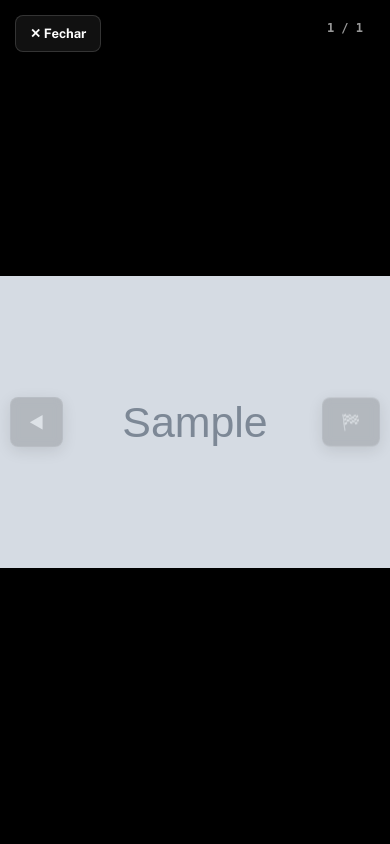
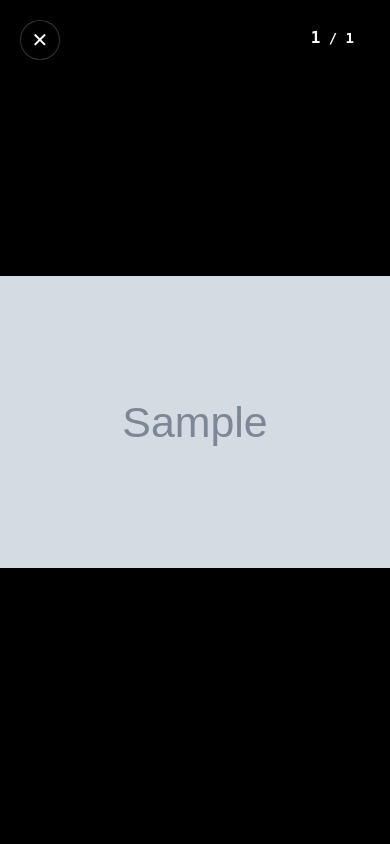
Before and after one commit to nellowint/pubfiles, a Django app: a page that uses templates/publications/base.html in a window 390 px wide. Run offline with Django 5.2, Linux system fonts and the light colour scheme; tables that the repository leaves empty hold one stand-in row (values such as "Sample post"); grey boxes marked "Sample" are stand-in pictures; some libraries are stand-ins or nearby versions.

Commit message:
feat: add reels-style mobile reader, category slugs, and enhanced similar publications

```diff
--- /dev/null
+++ b/apps/publications/context_processors.py
@@ -0,0 +1,8 @@
+from apps.categories.models import Category
+
+
+def categories_processor(request):
+    """Context processor para disponibilizar categorias em todas as páginas."""
+    return {
+        'categories': Category.objects.all(),
+    }
--- a/apps/publications/views.py
+++ b/apps/publications/views.py
@@ -1,3 +1,5 @@
+import random
+
 from django.contrib.auth.decorators import login_required
 from django.db.models import Avg, Count, F, Q
 from django.http import HttpResponseNotAllowed, JsonResponse
@@ -14,18 +16,21 @@ class HomeView(ListView):
     model = Publication
     template_name = 'publications/index.html'
     context_object_name = 'publications'
-    paginate_by = 12
+    paginate_by = 20
 
     def get_queryset(self):
         queryset = Publication.objects.filter(is_active=True).prefetch_related('category').annotate(
             avg_rating=Avg('ratings__score'),
             ratings_count=Count('ratings'),
         )
-        category_id = self.request.GET.get('category')
+        category_param = self.request.GET.get('category')
 
-        if category_id:
+        if category_param:
             try:
-                category = Category.objects.get(id=category_id)
+                # Tenta buscar por slug primeiro, depois por ID (compatibilidade)
+                category = Category.objects.filter(slug=category_param).first()
+                if not category:
+                    category = Category.objects.get(id=category_param)
                 queryset = queryset.filter(
                     category__in=category.get_descendants(include_self=True)
                 )
@@ -37,11 +42,6 @@ class HomeView(ListView):
             queryset = queryset.filter(title__icontains=search_query)
 
         return queryset.order_by('-id')
-
-    def get_context_data(self, **kwargs):
-        context = super().get_context_data(**kwargs)
-        context['categories'] = Category.objects.all()
-        return context
 
 
 class PublicationDetailView(DetailView):
@@ -78,23 +78,40 @@ class PublicationDetailView(DetailView):
 
     def get_similar(self, publication):
         base = Publication.objects.filter(is_active=True).exclude(pk=publication.pk)
-        similar = list(
-            base.filter(category__in=publication.category.all())[:4]
-        )
+        original_categories = set(publication.category.values_list('id', flat=True))
+        original_words = set(w.lower() for w in publication.title.split() if len(w) > 3)
 
-        if len(similar) < 4:
-            palavras = [
-                w for w in publication.title.split() if len(w) > 3
-            ]
-            cond = Q()
-            for w in palavras:
-                cond |= Q(title__icontains=w)
-            excluidos = [publication.pk] + [s.pk for s in similar]
-            similar += list(
-                base.filter(cond).exclude(pk__in=excluidos)[:4 - len(similar)]
-            )
+        candidates = []
+        for pub in base:
+            score = 0
 
-        return similar[:4]
+            # Categoria (peso 10)
+            pub_categories = set(pub.category.values_list('id', flat=True))
+            if original_categories & pub_categories:
+                score += 10
+
+            # Título (peso 2 por palavra em comum)
+            pub_words = set(w.lower() for w in pub.title.split() if len(w) > 3)
+            score += len(original_words & pub_words) * 2
+
+            # Popularidade (até 3 pontos)
+            score += min(pub.views_count / 1000, 3)
+
+            if score > 0:
+                candidates.append((pub, score))
+
+        # Ordenar por score (desc)
+        candidates.sort(key=lambda x: -x[1])
+
+        # Rotação inteligente: embaralhar dentro de grupos de 3
+        groups = [candidates[i:i+3] for i in range(0, len(candidates), 3)]
+        for group in groups:
+            random.shuffle(group)
+
+        # Extrair apenas as publicações (remover scores)
+        result = [pub for group in groups for pub, _ in group]
+
+        return result[:6]
 
 
 @never_cache
@@ -108,7 +125,7 @@ def reader_view(request, slug, page_number):
     if page_number < 1 or page_number > total_pages:
         return render(request, 'errors/404.html', status=404)
 
-    if page_number == 1:
+    if page_number == total_pages:
         Publication.objects.filter(pk=publication.pk).update(
             views_count=F('views_count') + 1
         )
@@ -139,6 +156,7 @@ def reader_view(request, slug, page_number):
         'has_next': has_next,
         'previous_page_number': page_number - 1,
         'next_page_number': page_number + 1,
+        'pages': all_pages,
     }
 
     return render(request, 'publications/reader.html', context)
--- a/apps/website/tests.py
+++ b/apps/website/tests.py
@@ -42,8 +42,8 @@ class WebSettingsStartMessageTests(TestCase):
 class WebSettingsSeoTests(TestCase):
     def test_subtitle_description_defaults_blank(self):
         settings = WebSettings.objects.create()
-        self.assertEqual(settings.subtitle, '')
-        self.assertEqual(settings.description, '')
+        self.assertIsNone(settings.subtitle)
+        self.assertIsNone(settings.description)
 
     def test_subtitle_description_translatable(self):
         settings = WebSettings.objects.create(subtitle='Sub pt', description='Desc pt')
--- a/core/settings.py
+++ b/core/settings.py
@@ -68,6 +68,7 @@ TEMPLATES = [
                 'django.contrib.messages.context_processors.messages',
                 'apps.website.context_processors.website_settings',
                 'apps.subscriptions.context_processors.subscription_settings',
+                'apps.publications.context_processors.categories_processor',
             ],
         },
     },
--- a/core/urls.py
+++ b/core/urls.py
@@ -1,11 +1,11 @@
 from django.conf import settings
-from django.conf.urls.static import static
 from django.contrib import admin
 from django.contrib.auth import views as auth_views
 from django.contrib.sitemaps.views import sitemap
 from django.http import HttpResponse
 from django.shortcuts import render
-from django.urls import include, path
+from django.urls import include, path, re_path
+from django.views.static import serve
 
 from apps.accounts.views import (
     register_view, RememberMeLoginView, profile_view,
@@ -13,6 +13,17 @@ from apps.accounts.views import (
 )
 from apps.publications.sitemaps import PublicationSitemap, StaticSitemap
 from apps.website.views import robots_txt
+
+
+def no_cache_serve(request, path, document_root=None, **kwargs):
+    """Serve arquivos estáticos/mídia com headers anti-cache em desenvolvimento."""
+    response = serve(request, path, document_root=document_root, **kwargs)
+    if settings.DEBUG:
+        response['Cache-Control'] = 'no-cache, no-store, must-revalidate, max-age=0'
+        response['Pragma'] = 'no-cache'
+        response['Expires'] = '0'
+        response['Last-Modified'] = None
+    return response
 
 sitemaps = {
     'publications': PublicationSitemap,
@@ -47,9 +58,10 @@ urlpatterns = [
 ]
 
 if settings.DEBUG:
-    urlpatterns += static(
-        settings.MEDIA_URL,
-        document_root=settings.MEDIA_ROOT
-    )
+    from django.urls import re_path
+    urlpatterns += [
+        re_path(r'^static/(?P<path>.*)$', no_cache_serve, {'document_root': settings.STATICFILES_DIRS[0]}),
+        re_path(r'^media/(?P<path>.*)$', no_cache_serve, {'document_root': settings.MEDIA_ROOT}),
+    ]
 
 handler404 = lambda request, exception: render(request, 'errors/404.html', status=404)
--- a/static/css/publications-base.css
+++ b/static/css/publications-base.css
@@ -22,7 +22,7 @@ body {
     font-family: var(--font-body);
     color: var(--text-color);
     background-image: var(--bg-image);
-    background-attachment: fixed;
+    background-attachment: scroll;
     background-position: center center;
     background-repeat: no-repeat;
     background-size: cover;
@@ -30,6 +30,12 @@ body {
     -webkit-font-smoothing: antialiased;
     -moz-osx-font-smoothing: grayscale;
     overflow-x: hidden;
+}
+
+@media (min-width: 769px) {
+    body {
+        background-attachment: fixed;
+    }
 }
 
 h1, h2, h3, h4 { font-family: var(--font-heading); }
@@ -764,7 +770,8 @@ main { min-height: 0; }
 }
 
 @media (max-width: 768px) {
-    .site-wrapper { padding: 12px 12px 0; }
+    .site-wrapper { padding: 12px 12px 0; overflow-x: hidden; }
+    body { overflow-x: hidden; }
     .floating-nav { top: 10px; margin-bottom: 20px; }
     .nav-main-row { padding: 12px 16px; gap: 10px; }
     .nav-title { display: none; }
@@ -811,8 +818,7 @@ main { min-height: 0; }
     backdrop-filter: blur(10px);
     -webkit-backdrop-filter: blur(10px);
     text-align: center;
-    width: 100vw;
-    margin-left: calc(50% - 50vw);
+    width: 100%;
 }
 .footer-line {
     display: flex;
--- a/static/css/publications-reader.css
+++ b/static/css/publications-reader.css
@@ -77,10 +77,6 @@ body {
 .btn-cinema-close {
     top: 20px;
     left: 20px;
-    background: rgba(220, 53, 69, 0.8);
-}
-.btn-cinema-close:hover {
-    background: rgba(200, 35, 51, 1);
 }
 
 .btn-cinema-prev {
@@ -115,15 +111,109 @@ body {
     border-radius: 20px;
 }
 
+/* Reels Container (Mobile) */
+.reels-container {
+    display: none;
+    position: fixed;
+    top: 0;
+    left: 0;
+    width: 100vw;
+    height: 100vh;
+    background: #000000;
+    z-index: 9999;
+    overflow: hidden;
+}
+
+.reels-close {
+    position: absolute;
+    top: 20px;
+    left: 20px;
+    width: 40px;
+    height: 40px;
+    background: rgba(0, 0, 0, 0.6);
+    backdrop-filter: blur(10px);
+    -webkit-backdrop-filter: blur(10px);
+    border: 1px solid rgba(255, 255, 255, 0.2);
+    border-radius: 50%;
+    color: #ffffff;
+    font-size: 20px;
+    display: flex;
+    align-items: center;
+    justify-content: center;
+    z-index: 10001;
+    text-decoration: none;
+    transition: background 0.2s;
+}
+
+/* Reels Wrapper */
+.reels-wrapper {
+    width: 100%;
+    height: 100%;
+    overflow-y: scroll;
+    scroll-snap-type: y mandatory;
+    -webkit-overflow-scrolling: touch;
+    scrollbar-width: none;
+}
+
+.reels-wrapper::-webkit-scrollbar {
+    display: none;
+}
+
+/* Reel Page */
+.reel-page {
+    width: 100vw;
+    height: 100vh;
+    scroll-snap-align: start;
+    display: flex;
+    align-items: center;
+    justify-content: center;
+    position: relative;
+}
+
+.reel-image {
+    max-width: 100%;
+    max-height: 100%;
+    width: auto;
+    height: auto;
+    object-fit: contain;
+    user-select: none;
+    -webkit-user-drag: none;
+}
+
+/* Counter */
+.reels-counter {
+    position: absolute;
+    top: 20px;
+    right: 20px;
+    color: #ffffff;
+    font-family: monospace;
+    font-size: 14px;
+    font-weight: bold;
+    z-index: 10000;
+    background: rgba(0, 0, 0, 0.6);
+    backdrop-filter: blur(10px);
+    -webkit-backdrop-filter: blur(10px);
+    padding: 8px 16px;
+    border-radius: 20px;
+}
+
+.reels-current {
+    font-size: 16px;
+}
+
+/* Media Queries */
 @media (max-width: 768px) {
-    .cinema-btn {
-        padding: 14px 18px;
-        font-size: 16px;
-        background: rgba(20, 20, 20, 0.85);
+    .cinema-container {
+        display: none !important;
     }
 
-    .btn-cinema-prev { left: 10px; }
-    .btn-cinema-next { right: 10px; }
-    .btn-cinema-close { top: 15px; left: 15px; padding: 10px 14px; font-size: 13px; }
-    .cinema-counter { top: 15px; right: 15px; font-size: 12px; }
+    .reels-container {
+        display: block !important;
+    }
 }
+
+@media (min-width: 769px) {
+    .reels-container {
+        display: none !important;
+    }
+}
--- a/templates/publications/base.html
+++ b/templates/publications/base.html
@@ -59,6 +59,7 @@
         document.documentElement.setAttribute('data-theme', savedTheme);
     </script>
 
+    {% if not debug %}
         <!-- Google tag (gtag.js) -->
         <script async src="https://www.googletagmanager.com/gtag/js?id=G-T9P4J6P7J0"></script>
         <script>
@@ -68,6 +69,7 @@
 
           gtag('config', 'G-T9P4J6P7J0');
         </script>
+    {% endif %}
 </head>
 <body>
 
@@ -170,9 +172,9 @@
 
                         {% for category in categories %}
                             {% if category.is_root_node %}
-                                <a href="{% url 'publications:home' %}?category={{ category.id }}"
-                                   class="category-nav-button cat-{{ category.id }}"
-                                   data-cat-id="{{ category.id }}"
+                                <a href="{% url 'publications:home' %}?category={{ category.slug }}"
+                                   class="category-nav-button cat-{{ category.slug }}"
+                                   data-cat-id="{{ category.slug }}"
                                    data-parent-id="{{ category.parent_id }}">
                                     {{ category.name }}
                                 </a>
@@ -194,6 +196,8 @@
             {% block after_content %}{% endblock %}
         </main>
 
+    </div>
+
     <footer class="site-footer">
         <div class="footer-line">
             <span>{% now "Y" %} © {{ site_title }}. {% trans 'Os direitos sobre as obras pertencem aos seus respectivos titulares.' %}</span>
@@ -207,8 +211,6 @@
             {% endif %}
         </div>
     </footer>
-
-    </div>
 
     <button type="button" class="back-top-btn js-back-top" id="backTop" aria-label="{% trans 'Back to top' %}" title="{% trans 'Back to top' %}" tabindex="-1">
         <svg fill="none" stroke="currentColor" stroke-width="2.5" viewBox="0 0 24 24"><path stroke-linecap="round" stroke-linejoin="round" d="M5 15l7-7 7 7"/></svg>
@@ -276,9 +278,9 @@
                 <a href="{% url 'publications:home' %}" class="drawer-cat-link {% if not request.GET.category %}active{% endif %}">{% trans 'All Categories' %}</a>
                 {% for category in categories %}
                     {% if category.is_root_node %}
-                        <a href="{% url 'publications:home' %}?category={{ category.id }}"
-                           class="drawer-cat-link cat-{{ category.id }}"
-                           data-cat-id="{{ category.id }}"
+                        <a href="{% url 'publications:home' %}?category={{ category.slug }}"
+                           class="drawer-cat-link cat-{{ category.slug }}"
+                           data-cat-id="{{ category.slug }}"
                            data-parent-id="{{ category.parent_id }}">{{ category.name }}</a>
                         {% if not category.is_leaf_node %}
                             {% render_drawer_children category %}
--- a/templates/publications/reader.html
+++ b/templates/publications/reader.html
@@ -30,7 +30,7 @@
         {{ page_number }} / {{ total_pages }}
     </div>
 
-    <a href="{% url 'publications:detail' publication.slug %}" class="cinema-btn btn-cinema-close" title="{% trans 'Close reader' %}">✕ {% trans 'Close' %}</a>
+    <a href="{% url 'publications:detail' publication.slug %}" class="cinema-btn btn-cinema-close" title="{% trans 'Close reader' %}">✕</a>
 
     {% if has_previous %}
         <a href="{% url 'publications:reader' publication.slug previous_page_number %}" class="cinema-btn btn-cinema-prev">◀</a>
@@ -57,6 +57,22 @@
     {% endif %}
 
 </div>
+
+<div class="reels-container">
+    <a href="{% url 'publications:detail' publication.slug %}" class="reels-close" title="{% trans 'Close reader' %}">✕</a>
+
+    <div class="reels-wrapper" data-current-page="{{ page_number }}" data-total-pages="{{ total_pages }}" data-slug="{{ publication.slug }}">
+        {% for page in pages %}
+            <div class="reel-page" data-page-number="{{ page.page_order }}">
+                <img src="{{ page.image.url }}" alt="{% blocktrans with num=page.page_order %}Page {{ num }}{% endblocktrans %}" class="reel-image">
+            </div>
+        {% endfor %}
+    </div>
+
+    <div class="reels-counter">
+        <span class="reels-current">{{ page_number }}</span> / {{ total_pages }}
+    </div>
+</div>
 {% endblock %}
 
 {% block extra_js %}
```
Also changed, not shown: apps/categories/models.py (+22 -0 lines), apps/publications/tests.py (+9 -3 lines), core/middleware.py (added, +17 -0 lines), static/css/publications-detail.css (+38 -6 lines), static/js/publications-reader.js (+64 -0 lines), templates/publications/_category_drawer_children.html (+7 -7 lines), templates/publications/_category_nav_children.html (+7 -7 lines), apps/categories/migrations/0004_category_slug.py (added). Lines whose indentation alone changed are shown as unchanged.
